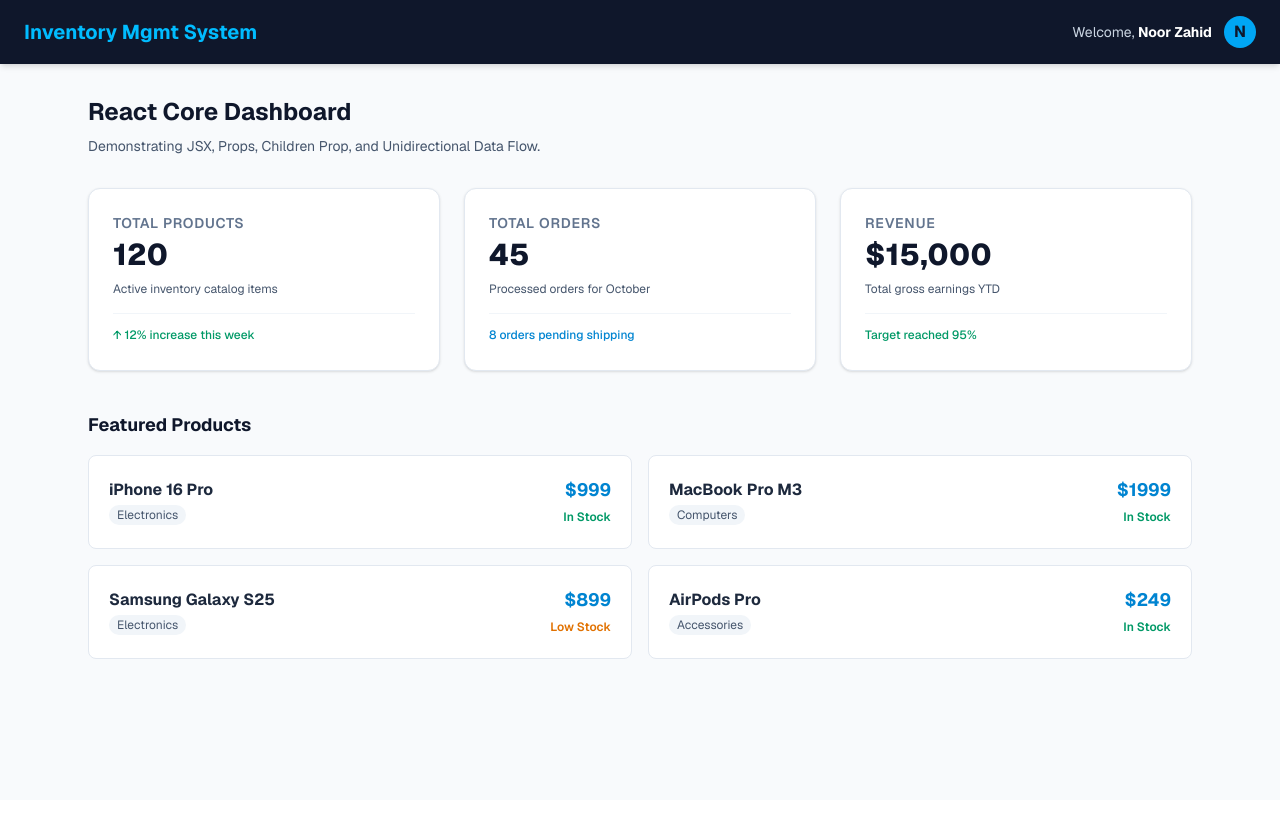
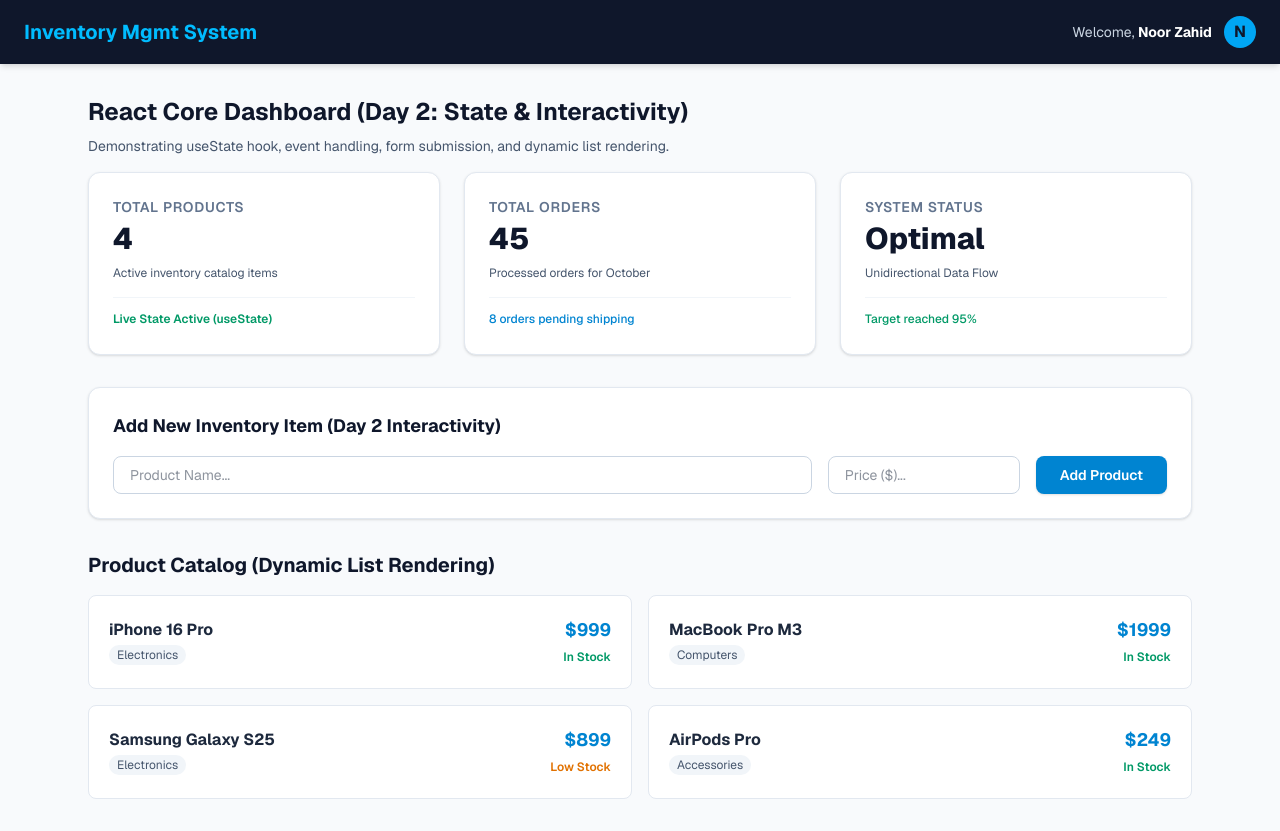
Before and after one commit to noorzahid7863-beep/inventory-control-center, a Next.js app in the folder my-app/: page / in a window 1280 px wide. Before the commit the page ends 800 px from the top, so only its background shows below. Built offline with nearby package versions, Linux system fonts and the light colour scheme.

Commit message:
feat: implement useState state management and interactive product form for React Core Day 2

```diff
--- a/my-app/src/app/page.tsx
+++ b/my-app/src/app/page.tsx
@@ -1,77 +1,119 @@
-// Helper Navbar Component
-function Navbar({ title, userName }: { title: string; userName: string }) {
-  return (
-    <header className="bg-slate-900 text-white px-6 py-4 flex justify-between items-center shadow-md">
-      <h1 className="text-xl font-bold text-sky-400">{title}</h1>
-      <div className="flex items-center space-x-3">
-        <span className="text-sm text-slate-300">Welcome, <strong className="text-white">{userName}</strong></span>
-        <div className="w-8 h-8 rounded-full bg-sky-500 flex items-center justify-center font-bold text-slate-900">
-          {userName.charAt(0)}
-        </div>
-      </div>
-    </header>
-  );
-}
+'use client';
 
-import SummaryCard from "../components/SummaryCard";
-import ProductCard from "../components/ProductCard";
+import { useState } from 'react';
+import Navbar from "@/components/Navbar";
+import SummaryCard from "@/components/SummaryCard";
+import ProductCard from "@/components/ProductCard";
 
 export default function Page() {
   const dashboardData = {
     appName: "Inventory Mgmt System",
     user: "Noor Zahid",
-    metrics: {
-      totalProducts: "120",
-      totalOrders: "45",
-      revenue: "$15,000"
-    }
+  };
+
+  // Day 2 Core Concept: State Management using useState Hook
+  const [products, setProducts] = useState([
+    { id: 1, name: 'iPhone 16 Pro', price: 999, category: 'Electronics', status: 'In Stock' },
+    { id: 2, name: 'MacBook Pro M3', price: 1999, category: 'Computers', status: 'In Stock' },
+    { id: 3, name: 'Samsung Galaxy S25', price: 899, category: 'Electronics', status: 'Low Stock' },
+    { id: 4, name: 'AirPods Pro', price: 249, category: 'Accessories', status: 'In Stock' }
+  ]);
+
+  const [newProductName, setNewProductName] = useState('');
+  const [newProductPrice, setNewProductPrice] = useState('');
+
+  // Event Handler & State Update (Interactivity & Dynamic List Rendering)
+  const handleAddProduct = (e: React.FormEvent) => {
+    e.preventDefault();
+    if (!newProductName.trim() || !newProductPrice.trim()) return;
+
+    const newItem = {
+      id: Date.now(),
+      name: newProductName,
+      price: Number(newProductPrice),
+      category: 'General',
+      status: 'In Stock'
+    };
+
+    setProducts([newItem, ...products]);
+    setNewProductName('');
+    setNewProductPrice('');
   };
 
   return (
     <div className="min-h-screen bg-slate-50 font-sans text-slate-800">
       <Navbar title={dashboardData.appName} userName={dashboardData.user} />
 
-      <main className="max-w-6xl mx-auto px-6 py-8">
-        <section className="mb-8">
-          <h2 className="text-2xl font-bold text-slate-900 mb-2">React Core Dashboard</h2>
-          <p className="text-slate-600 text-sm">Demonstrating JSX, Props, Children Prop, and Unidirectional Data Flow.</p>
+      <main className="max-w-6xl mx-auto px-6 py-8 space-y-8">
+        <section className="mb-4">
+          <h2 className="text-2xl font-bold text-slate-900 mb-2">React Core Dashboard (Day 2: State & Interactivity)</h2>
+          <p className="text-slate-600 text-sm">Demonstrating useState hook, event handling, form submission, and dynamic list rendering.</p>
         </section>
 
         {/* Summary Cards Grid */}
-        <section className="grid grid-cols-1 md:grid-cols-3 gap-6 mb-10">
+        <section className="grid grid-cols-1 md:grid-cols-3 gap-6">
           <SummaryCard
             title="Total Products"
-            value={dashboardData.metrics.totalProducts}
+            value={products.length.toString()}
             description="Active inventory catalog items"
           >
-            <span className="text-xs font-medium text-emerald-600">↑ 12% increase this week</span>
+            <span className="text-xs font-semibold text-emerald-600">Live State Active (useState)</span>
           </SummaryCard>
 
           <SummaryCard
             title="Total Orders"
-            value={dashboardData.metrics.totalOrders}
+            value="45"
             description="Processed orders for October"
           >
             <span className="text-xs font-medium text-sky-600">8 orders pending shipping</span>
           </SummaryCard>
 
           <SummaryCard
-            title="Revenue"
-            value={dashboardData.metrics.revenue}
-            description="Total gross earnings YTD"
+            title="System Status"
+            value="Optimal"
+            description="Unidirectional Data Flow"
           >
             <span className="text-xs font-medium text-emerald-600">Target reached 95%</span>
           </SummaryCard>
         </section>
 
-        {/* Product Cards Section */}
-        <section className="mb-8">
-          <h3 className="text-lg font-bold text-slate-900 mb-4">Featured Products</h3>
+        {/* Day 2 Feature: Interactive Form for State Update */}
+        <div className="bg-white p-6 rounded-xl border border-slate-200 shadow-sm space-y-4">
+          <h3 className="text-lg font-bold text-slate-900">Add New Inventory Item (Day 2 Interactivity)</h3>
+          <form onSubmit={handleAddProduct} className="flex flex-col md:flex-row gap-4">
+            <input
+              type="text"
+              placeholder="Product Name..."
+              value={newProductName}
+              onChange={(e) => setNewProductName(e.target.value)}
+              className="flex-1 border border-slate-300 rounded-lg px-4 py-2 text-sm focus:outline-none focus:ring-2 focus:ring-sky-500"
+            />
+            <input
+              type="number"
+              placeholder="Price ($)..."
+              value={newProductPrice}
+              onChange={(e) => setNewProductPrice(e.target.value)}
+              className="w-full md:w-48 border border-slate-300 rounded-lg px-4 py-2 text-sm focus:outline-none focus:ring-2 focus:ring-sky-500"
+            />
+            <button type="submit" className="bg-sky-600 hover:bg-sky-700 text-white font-semibold px-6 py-2 rounded-lg text-sm transition-colors shadow-sm">
+              Add Product
+            </button>
+          </form>
+        </div>
+
+        {/* Product Cards Section with Dynamic Mapping */}
+        <section className="space-y-4">
+          <h3 className="text-xl font-bold text-slate-900">Product Catalog (Dynamic List Rendering)</h3>
           <div className="grid grid-cols-1 md:grid-cols-2 gap-4">
-            <ProductCard name="iPhone 16 Pro" price={999} category="Electronics" status="In Stock" />
-            <ProductCard name="MacBook Pro M3" price={1999} category="Computers" status="In Stock" />
-            <ProductCard name="Samsung Galaxy S25" price={899} category="Electronics" status="Low Stock" />
-            <ProductCard name="AirPods Pro" price={249} category="Accessories" status="In Stock" />
+            {products.map((product) => (
+              <ProductCard
+                key={product.id}
+                name={product.name}
+                price={product.price}
+                category={product.category}
+                status={product.status}
+              />
+            ))}
           </div>
         </section>
       </main>
--- /dev/null
+++ b/my-app/src/components/Navbar.jsx
@@ -0,0 +1,15 @@
+export default function Navbar({ title, userName }) {
+  return (
+    <header className="bg-slate-900 text-white px-6 py-4 flex justify-between items-center shadow-md">
+      <h1 className="text-xl font-bold text-sky-400">{title}</h1>
+      <div className="flex items-center space-x-3">
+        <span className="text-sm text-slate-300">
+          Welcome, <strong className="text-white">{userName}</strong>
+        </span>
+        <div className="w-8 h-8 rounded-full bg-sky-500 flex items-center justify-center font-bold text-slate-900">
+          {userName ? userName.charAt(0) : 'U'}
+        </div>
+      </div>
+    </header>
+  );
+}
```
